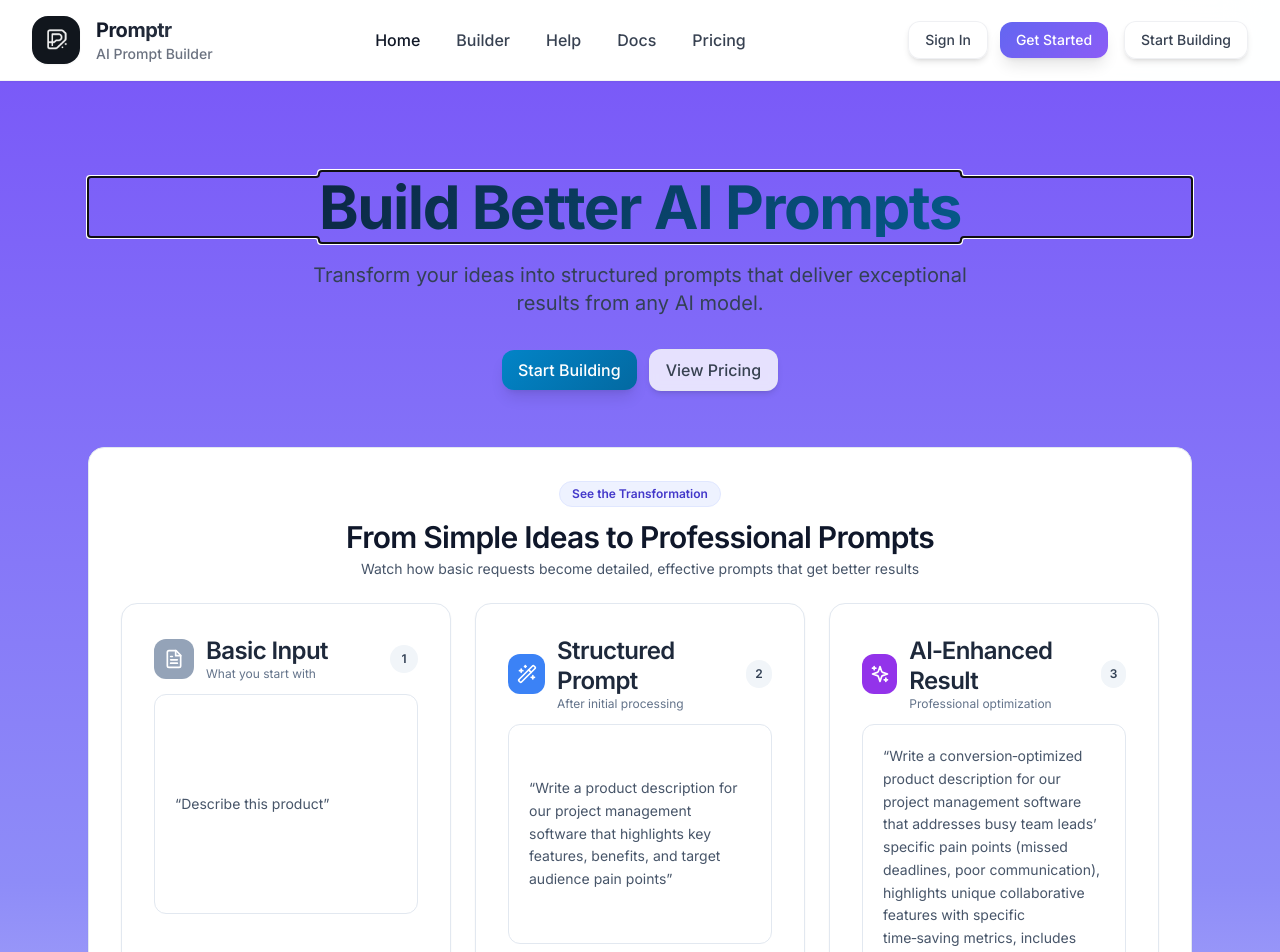
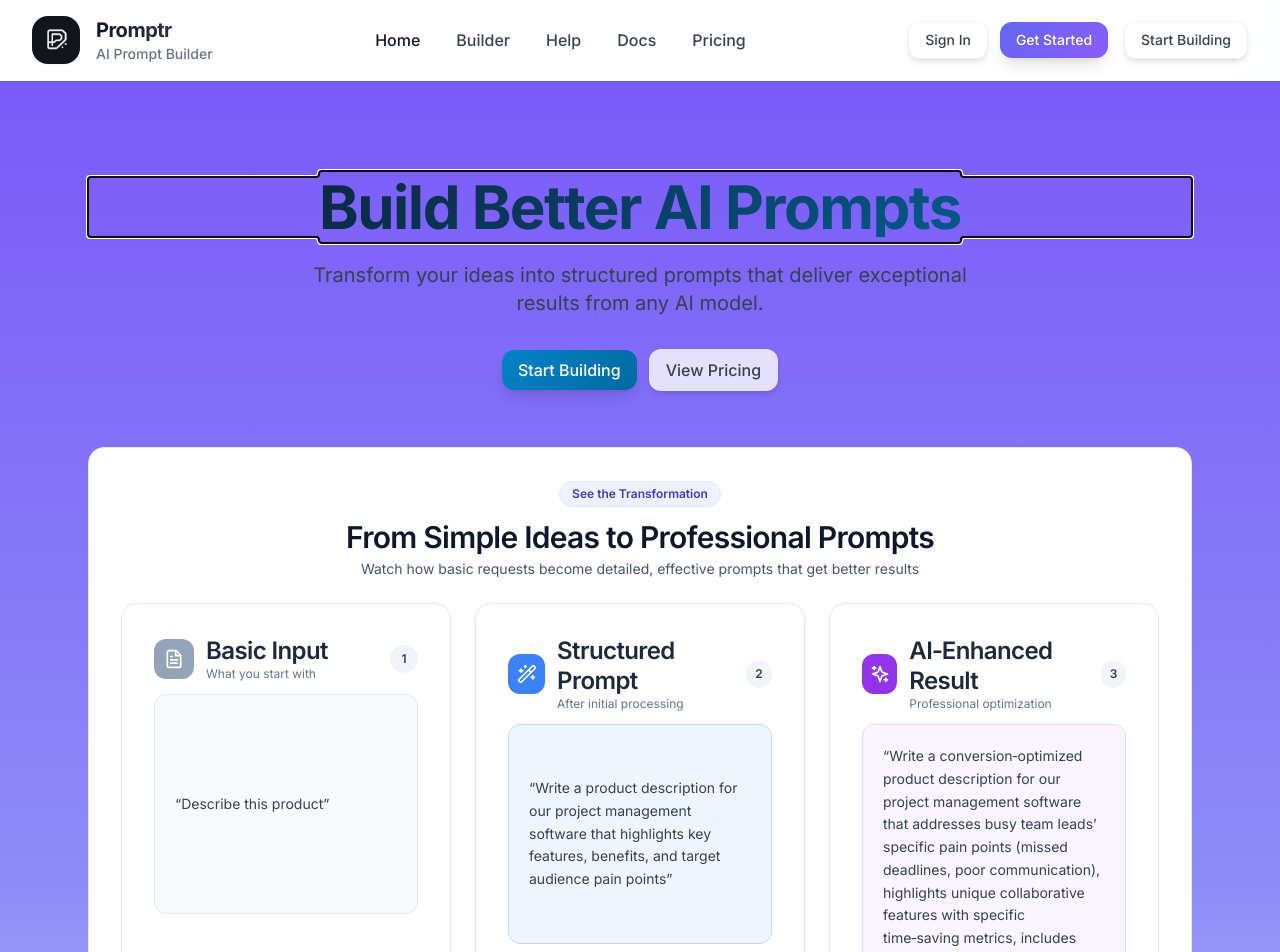
Before and after one commit to JeanDecroos/XMLPrompt, a React (Vite) app in the folder frontend/: page / in a window 1280 px wide. Shown: the top 952 px of the page. Built offline with nearby package versions, Linux system fonts and the light colour scheme; no server answers.

Commit message:
style(home): add subtle colored panels for example text boxes in transformation deck

```diff
--- a/frontend/src/components/marketing/TransformationDeck.jsx
+++ b/frontend/src/components/marketing/TransformationDeck.jsx
@@ -1,7 +1,7 @@
 import React from 'react'
 import { FileText, Wand2, Sparkles } from 'lucide-react'
 
-const StepCard = ({ icon: Icon, step, title, subtitle, children, accent }) => (
+const StepCard = ({ icon: Icon, step, title, subtitle, children, accent, panelClasses = '' }) => (
   <div className="rounded-2xl border border-slate-200 shadow-sm bg-white">
     <div className="card-body">
       <div className="flex items-center justify-between mb-3">
@@ -18,8 +18,8 @@ const StepCard = ({ icon: Icon, step, title, subtitle, children, accent }) => (
           {step}
         </div>
       </div>
-      <div className="bg-white rounded-xl border border-slate-200 p-5 min-h-[220px] flex items-center">
-        <div className="text-slate-600 text-sm leading-relaxed">
+      <div className={`rounded-xl p-5 min-h-[220px] flex items-center border ${panelClasses}`}>
+        <div className="text-slate-700 text-sm leading-relaxed">
           {children}
         </div>
       </div>
@@ -45,6 +45,7 @@ const TransformationDeck = () => {
               title="Basic Input"
               subtitle="What you start with"
               accent="bg-slate-400"
+              panelClasses="bg-slate-50 border-slate-200"
             >
               “Describe this product”
             </StepCard>
@@ -55,6 +56,7 @@ const TransformationDeck = () => {
               title="Structured Prompt"
               subtitle="After initial processing"
               accent="bg-blue-500"
+              panelClasses="bg-blue-50 border-blue-200"
             >
               “Write a product description for our project management software that highlights key features, benefits, and target audience pain points”
             </StepCard>
@@ -65,6 +67,7 @@ const TransformationDeck = () => {
               title="AI‑Enhanced Result"
               subtitle="Professional optimization"
               accent="bg-purple-600"
+              panelClasses="bg-purple-50 border-purple-200"
             >
               “Write a conversion‑optimized product description for our project management software that addresses busy team leads’ specific pain points (missed deadlines, poor communication), highlights unique collaborative features with specific time‑saving metrics, includes social proof from similar companies, incorporates SEO keywords naturally, and features risk‑free trial offers with compelling urgency elements”
             </StepCard>
```
